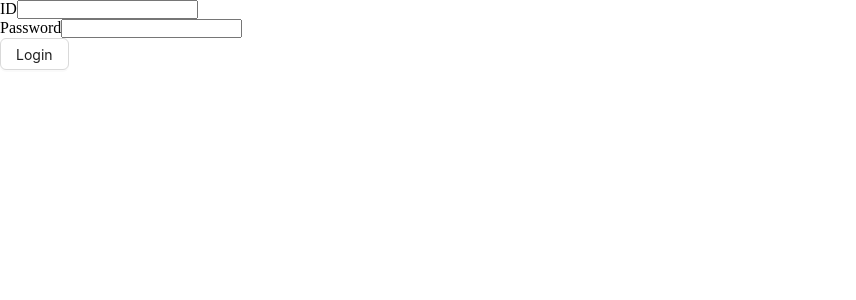
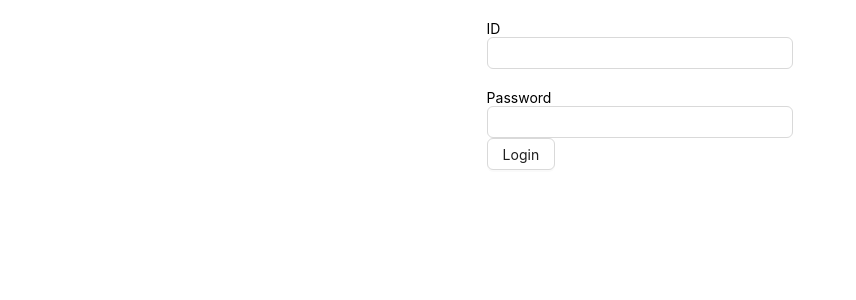
Before and after one commit to Aminul667/university-management, a React (Vite) app: page /login in a window 1280 px wide. Shown: the top 300 px of the page, without its empty margins (0-856 px from the left). Built offline with nearby package versions, Linux system fonts and the light colour scheme.

Commit message:
added 29-9 React Hook Form controller for 3rd party input binding

```diff
--- a/src/components/form/PHInput.tsx
+++ b/src/components/form/PHInput.tsx
@@ -1,12 +1,16 @@
-import { useFormContext } from "react-hook-form";
+import { Input } from "antd";
+import { Controller, useFormContext } from "react-hook-form";
 
 const PHInput = ({ type, name, label }) => {
   const { register } = useFormContext();
   return (
-    <>
+    <div style={{ marginTop: "20px" }}>
       {label ? label : null}
-      <input type={type} id={name} {...register(name)} />
-    </>
+      <Controller
+        name={name}
+        render={({ field }) => <Input {...field} type={type} id={name} />}
+      />
+    </div>
   );
 };
 
--- a/src/pages/Login.tsx
+++ b/src/pages/Login.tsx
@@ -1,5 +1,5 @@
-import { Button } from "antd";
-import { FieldValues, useForm, useFormContext } from "react-hook-form";
+import { Button, Row } from "antd";
+import { FieldValues } from "react-hook-form";
 import { useLoginMutation } from "../redux/features/auth/authApi";
 import { useAppDispatch } from "../redux/hooks";
 import { setUser, TUser } from "../redux/features/auth/authSlice";
@@ -27,40 +27,38 @@ const Login = () => {
 
   const onSubmit = async (data: FieldValues) => {
     console.log(data);
-    // const toastId = toast.loading("Logging in");
+    const toastId = toast.loading("Logging in");
 
-    // try {
-    //   const userInfo = {
-    //     id: data.userId,
-    //     password: data.password,
-    //   };
+    try {
+      const userInfo = {
+        id: data.userId,
+        password: data.password,
+      };
 
-    //   const res = await login(userInfo).unwrap();
+      const res = await login(userInfo).unwrap();
 
-    //   const user = verifyToken(res.data.accessToken) as TUser;
-    //   console.log(user);
+      const user = verifyToken(res.data.accessToken) as TUser;
+      console.log(user);
 
-    //   dispatch(
-    //     setUser({ user: { user }, token: res.data.accessToken, duration: 2000 })
-    //   );
-    //   toast.success("Logged In", { id: toastId });
+      dispatch(
+        setUser({ user: { user }, token: res.data.accessToken, duration: 2000 })
+      );
+      toast.success("Logged In", { id: toastId });
 
-    //   navigate(`/${user.role}/dashboard`);
-    // } catch (err) {
-    //   toast.error("Something went wrong", { id: toastId, duration: 2000 });
-    // }
+      navigate(`/${user.role}/dashboard`);
+    } catch (err) {
+      toast.error("Something went wrong", { id: toastId, duration: 2000 });
+    }
   };
 
   return (
-    <PHForm onSubmit={onSubmit}>
-      <div>
+    <Row justify="center" align="middle" style={{ height: "100hv" }}>
+      <PHForm onSubmit={onSubmit}>
         <PHInput type="text" name="userId" label="ID" />
-      </div>
-      <div>
         <PHInput type="text" name="password" label="Password" />
-      </div>
-      <Button htmlType="submit">Login</Button>
-    </PHForm>
+        <Button htmlType="submit">Login</Button>
+      </PHForm>
+    </Row>
   );
 };
 
```
